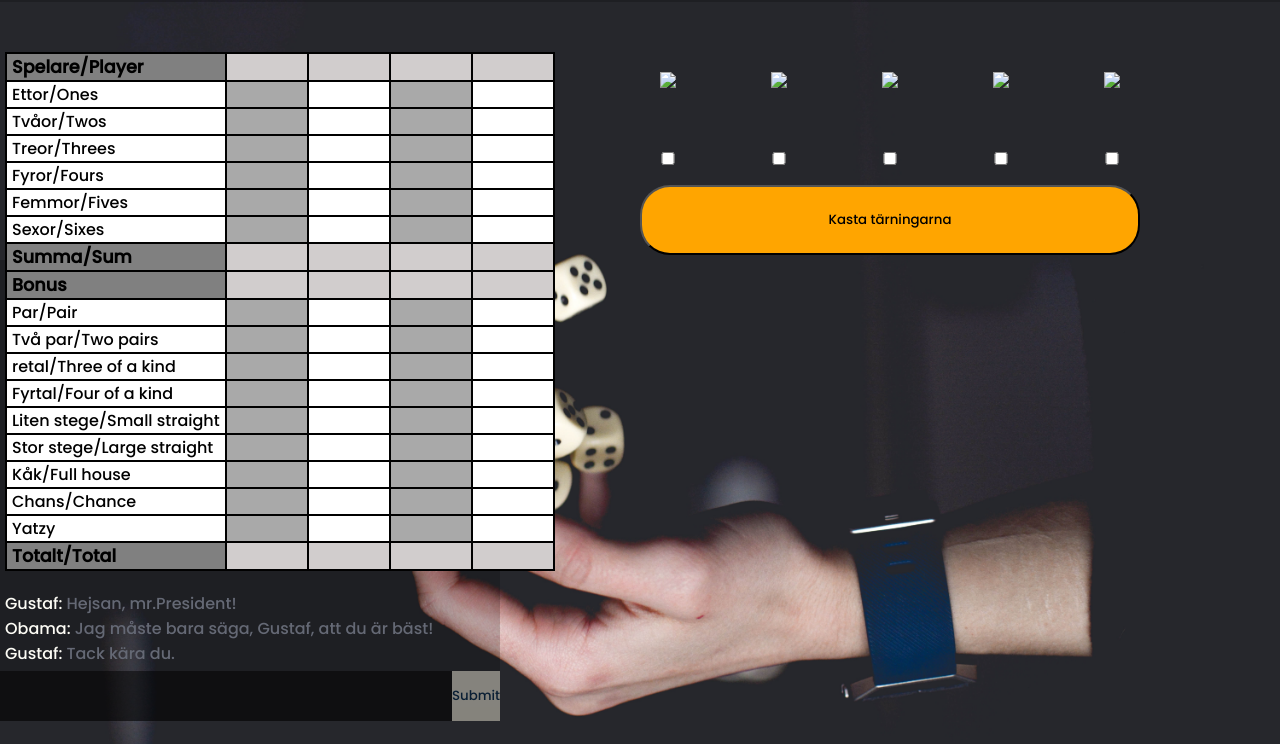
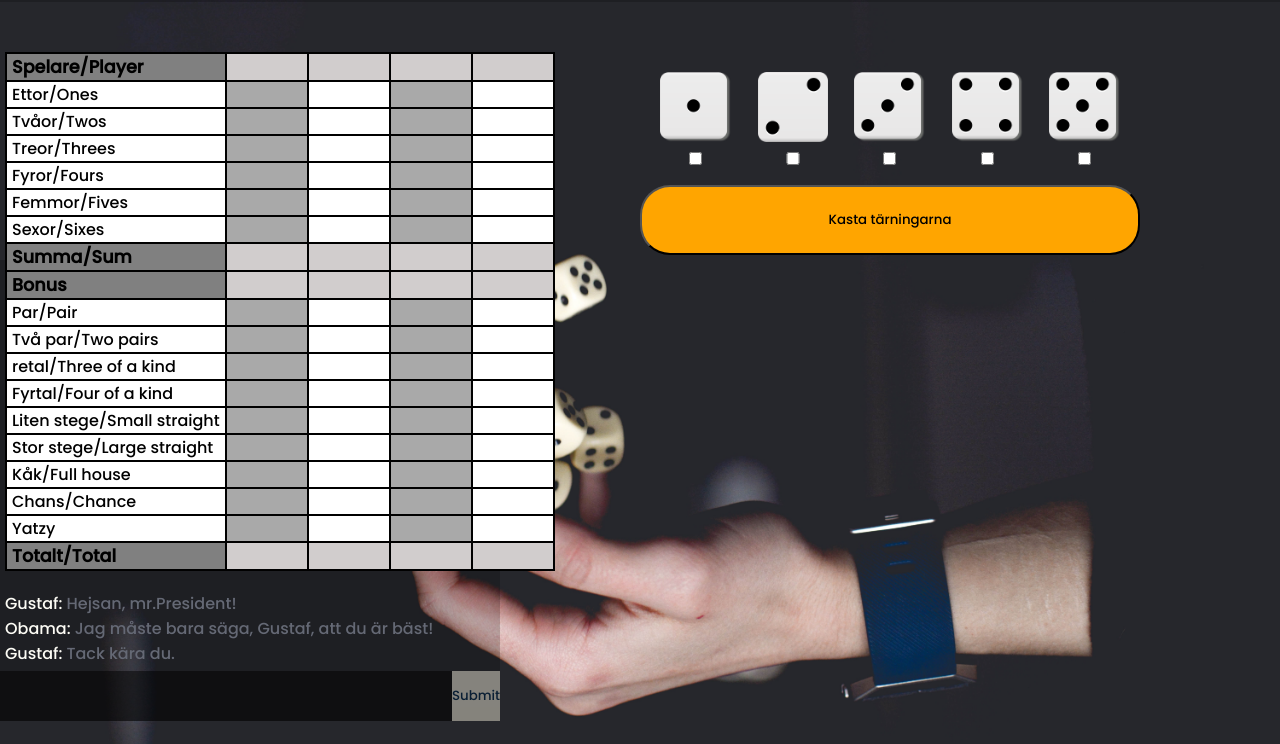
Before and after one commit to KwekuMoses/yatzy-2, a plain HTML site: page index.html in a window 1280 px wide. Shown: the part 56-800 px from the top of the page. Drawn offline with Linux system fonts and the light colour scheme.

Commit message:
fixade bugen med tärningsbilderna

```diff
--- a/index.html
+++ b/index.html
@@ -163,31 +163,31 @@
       <form>
 
           <div>
-              <img class="diceArray" src="/HTML/Yatzy3/dices/dice1.webp">
+              <img class="diceArray" src="/dices/dice1.webp">
               <label for="dice1"></label>
               <input type="checkbox" class="checkBox" name="checkBox1">
           </div>
 
           <div>
-              <img class="diceArray" src="/HTML/Yatzy3/dices/dice2.webp">
+              <img class="diceArray" src="/dices/dice2.webp">
               <label for="dice2"></label>
               <input type="checkbox" class="checkBox" name="checkBox2">
           </div>
 
           <div>
-              <img class="diceArray" src="/HTML/Yatzy3/dices/dice3.webp">
+              <img class="diceArray" src="/dices/dice3.webp">
               <label for="dice3"></label>
               <input type="checkbox" class="checkBox" name="checkBox3">
           </div>
           <div>
-              <img class="diceArray" src="/HTML/Yatzy3/dices/dice4.webp">
+              <img class="diceArray" src="/dices/dice4.webp">
               <label for="dice4"></label>
               <input type="checkbox" class="checkBox" name="checkBox5">
           </div>
 
           <div>
 
-              <img class="diceArray" src="/HTML/Yatzy3/dices/dice5.webp">
+              <img class="diceArray" src="/dices/dice5.webp">
               <label for="dice5"></label>
               <input type="checkbox" class="checkBox" name="checkbox5">
           </div>
```
